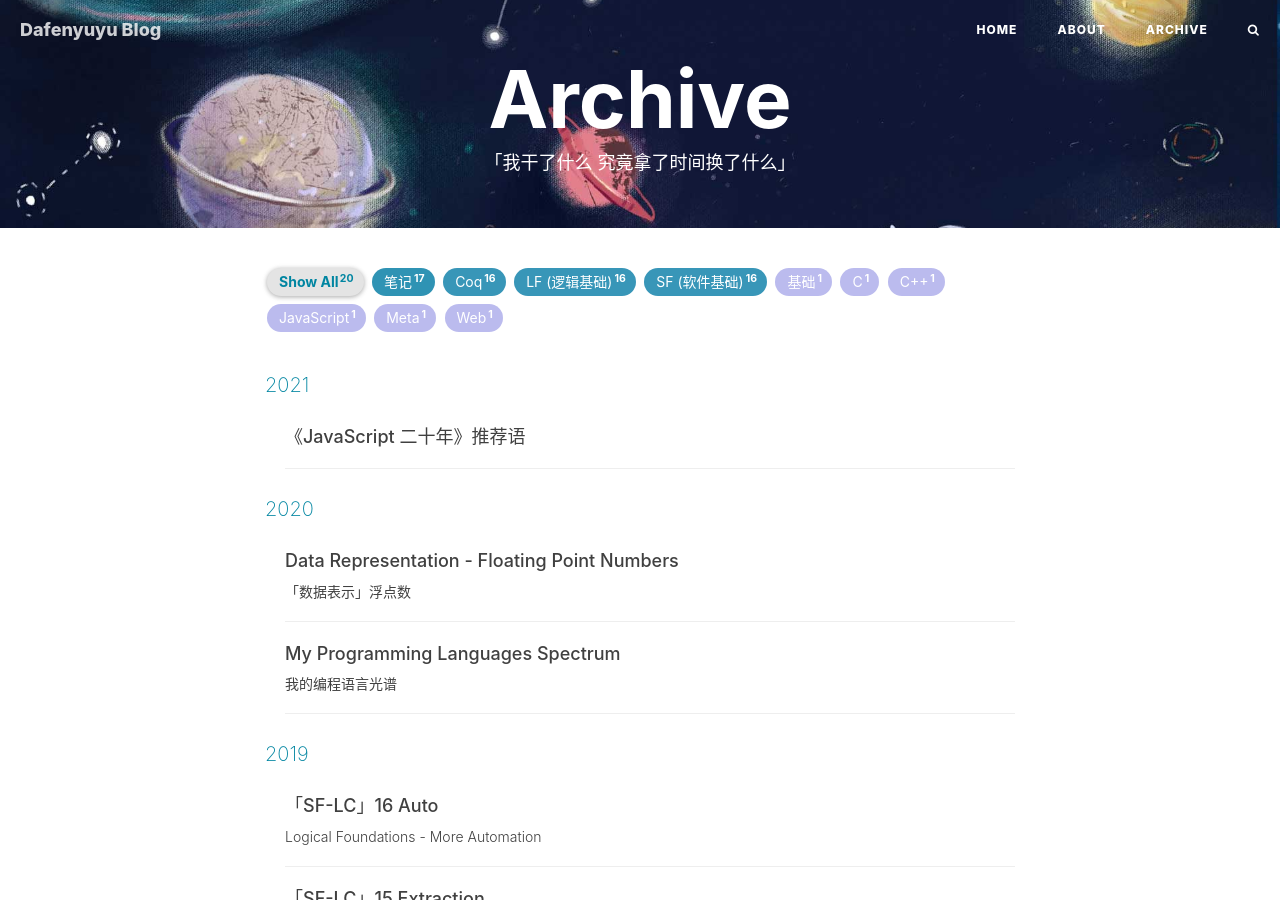
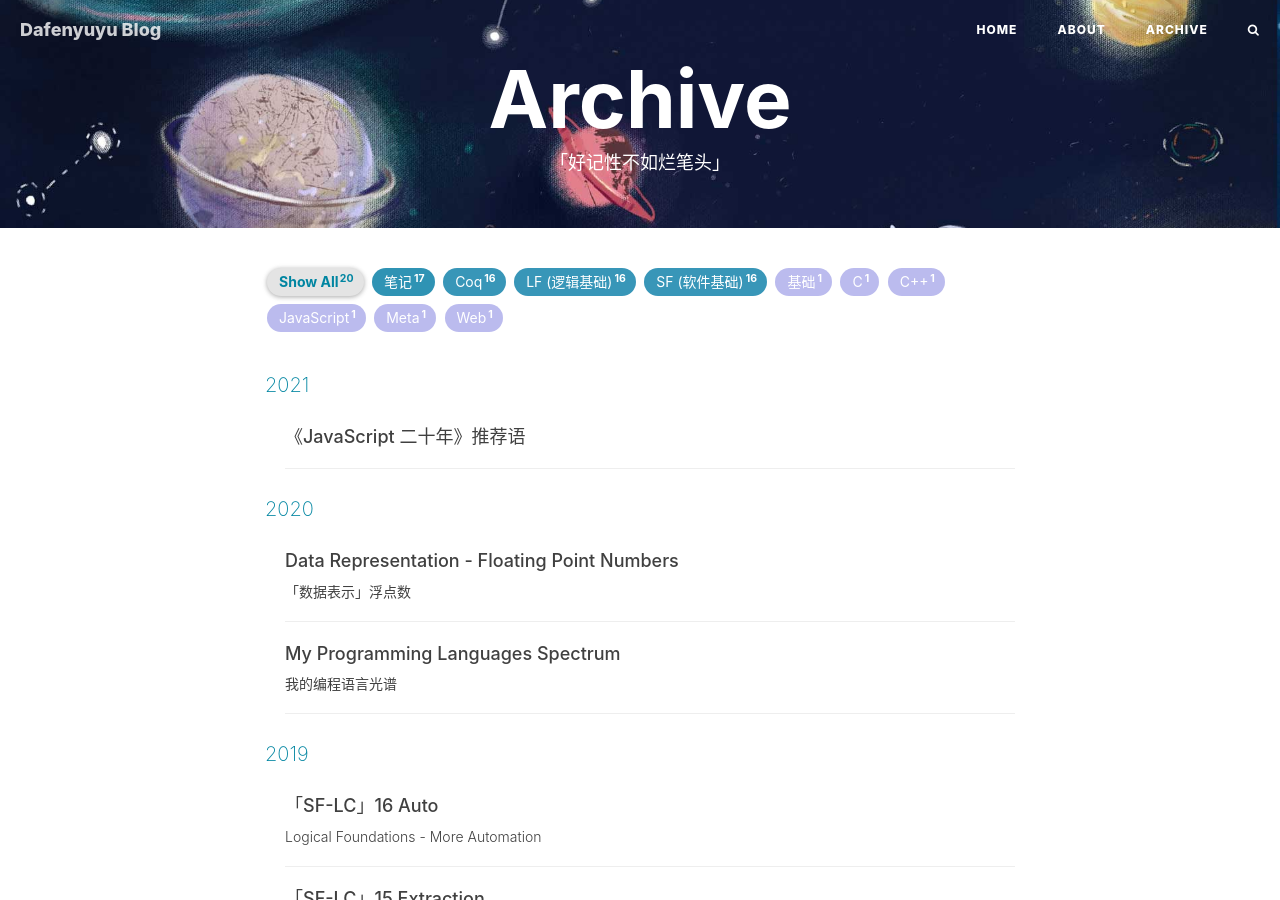
Before and after one commit to Dafenyuyu/Dafenyuyu.github.io, a Jekyll site: the page built from archive.html, in a window 1280 px wide and 900 px high. Built offline with Jekyll 4.4.1, drawn with Linux system fonts in a browser that asks for light colours; nearby versions of some CDN libraries; comment, search, counter and statistics services are not loaded.

Commit message:
Update archive.html

```diff
--- a/archive.html
+++ b/archive.html
@@ -1,7 +1,7 @@
 ---
 title: Archive
 layout: default
-description: "「我干了什么 究竟拿了时间换了什么」"
+description: "「好记性不如烂笔头」"
 header-img: "img/bg-little-universe.jpg"
 ---
 
```
